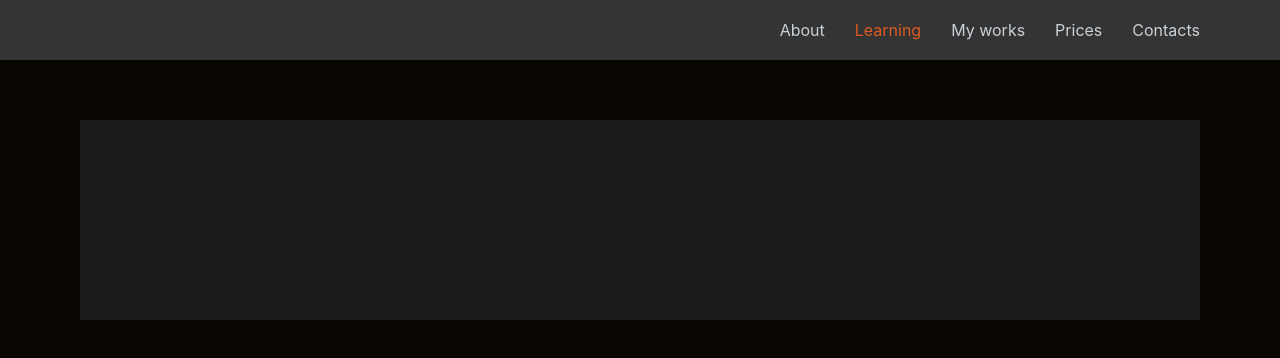
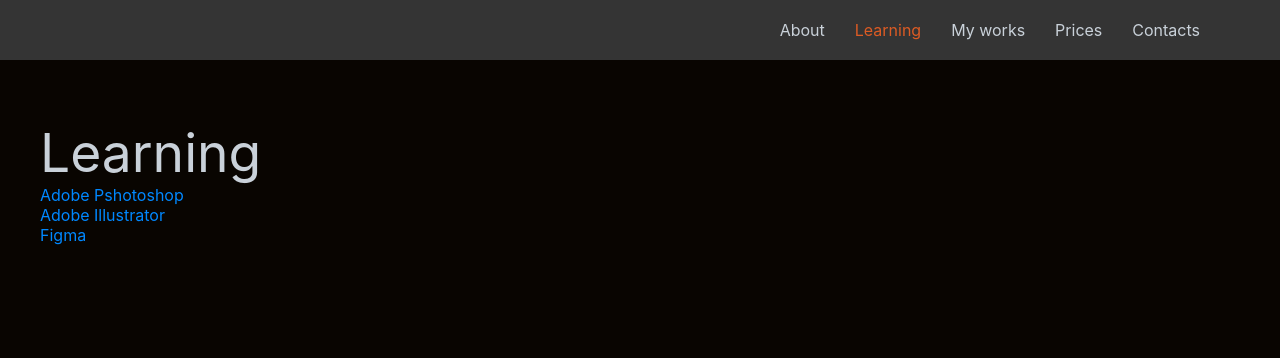
Before and after one commit to DzmitryMiankou/my-app, a React (Create React App) app: page /learning in a window 1280 px wide. Shown: the top 358 px of the page. Built offline with nearby package versions, Linux system fonts and the light colour scheme.

Commit message:
link_learning

```diff
--- a/src/App.js
+++ b/src/App.js
@@ -1,10 +1,10 @@
 import React from "react";
-
 //import logo from './logo.svg';
 import "./App.css";
 import Header from "./components/header/Header";
 import Main from "./components/main/Main";
 import Works from "./components/main/myWorks/Works";
+import Learning from "./components/main/learning/Learning";
 import { BrowserRouter, Routes, Route } from "react-router-dom";
 
 function App() {
@@ -12,12 +12,13 @@ function App() {
     <BrowserRouter>
       <div className="App">
         <Header />
-        <main>
+        <section>
           <Routes>
             <Route path="/about" element={<Main />} />
             <Route path="/works" element={<Works />} />
+            <Route path="/learning" element={<Learning />} />
           </Routes>
-        </main>
+        </section>
       </div>
     </BrowserRouter>
   );
--- a/src/components/header/link/Link.jsx
+++ b/src/components/header/link/Link.jsx
@@ -4,8 +4,7 @@ import styleLinc from "./Link.module.css";
 
 const Link = (props) => {
   return (
-    <nav>
-      <div className={styleLinc.link}>
+    <li className={styleLinc.link}>
       <NavLink
         to={props.to}
         className={({ isActive }) =>
@@ -14,8 +13,7 @@ const Link = (props) => {
       >
         {props.text}
       </NavLink>
-      </div>
-    </nav>
+    </li>
   );
 };
 
--- /dev/null
+++ b/src/components/main/learning/Learning.jsx
@@ -0,0 +1,18 @@
+import React from "react";
+import styleLearning from "./Learning.module.css";
+import LearningLink from "./learning_link/Learning_link";
+
+const Learning = (props) => {
+  return (
+    <div className={styleLearning.about}>
+      <h1 className={styleLearning.h1}>Learning</h1>
+      <div>
+        <LearningLink text="Adobe Pshotoshop" />
+        <LearningLink text="Adobe Illustrator" />
+        <LearningLink text="Figma" />
+      </div>
+    </div>
+  );
+};
+
+export default Learning;
--- /dev/null
+++ b/src/components/main/learning/Learning.module.css
@@ -0,0 +1,14 @@
+.about {
+  color: #c9d1d9;
+  margin-left: 40px;
+}
+.h1 {
+  font-size: 40pt;
+}
+.list {
+  display: flex;
+  flex-direction: column;
+}
+.list_link {
+  color: #58a6ff;
+}
--- /dev/null
+++ b/src/components/main/learning/learning_link/Learning_link.jsx
@@ -0,0 +1,16 @@
+import React from "react";
+import styleLearningLink from "./Learning_link.module.css";
+
+const Learning_link = (props) => {
+  return (
+    <ul className={styleLearningLink.container}>
+      <li className={styleLearningLink.list}>
+        <a className={styleLearningLink.link} href="#3">
+          {props.text}
+        </a>
+      </li>
+    </ul>
+  );
+};
+
+export default Learning_link;
--- /dev/null
+++ b/src/components/main/learning/learning_link/Learning_link.module.css
@@ -0,0 +1,10 @@
+.list {
+  list-style: none;
+}
+.link {
+  text-decoration: none;
+  color: rgb(0, 136, 255);
+}
+.link:hover {
+  text-decoration: underline;
+}
```
Also changed, not shown: src/index.js (+6 -6 lines). Lines whose indentation alone changed are shown as unchanged.
